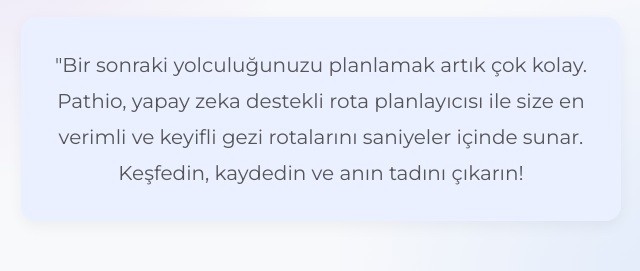
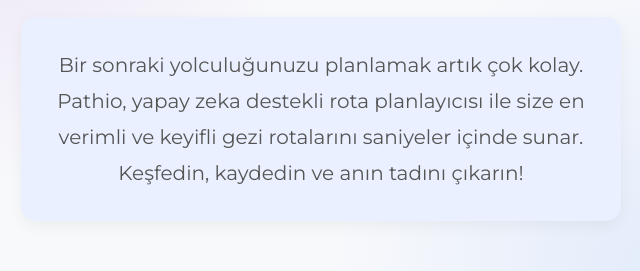
Before and after one commit to bilgecerenyilmaz/uygulama-tanitim, a plain HTML site: page index.html in a window 1280 px wide. Shown: the part 296-567 px from the top of the page, 109-749 px from the left. Drawn offline with Linux system fonts and the light colour scheme.

Commit message:
Refactor index.html structure and styles

```diff
--- a/index.html
+++ b/index.html
@@ -246,7 +246,7 @@ footer {
 
         <h1 class="app-title-main">Pathio</h1>
 
-        <p class="tanitim-metni">"Bir sonraki yolculuğunuzu planlamak artık çok kolay. Pathio, yapay zeka destekli rota planlayıcısı ile size en verimli ve keyifli gezi rotalarını saniyeler içinde sunar. Keşfedin, kaydedin ve anın tadını çıkarın!</p>
+        <p class="tanitim-metni">Bir sonraki yolculuğunuzu planlamak artık çok kolay. Pathio, yapay zeka destekli rota planlayıcısı ile size en verimli ve keyifli gezi rotalarını saniyeler içinde sunar. Keşfedin, kaydedin ve anın tadını çıkarın!</p>
 
         <div class="cta">
             <p>Hemen indirin ve maceraya başlayın!</p>
```
